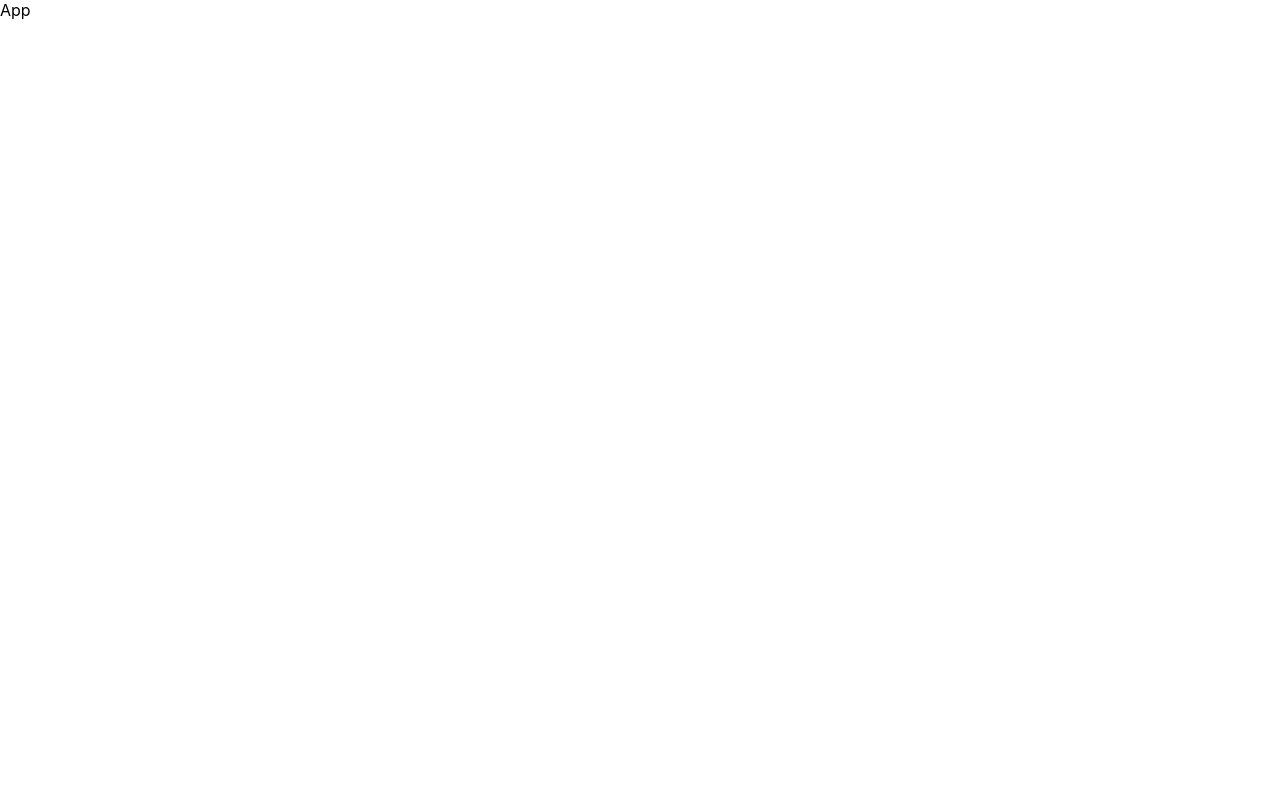
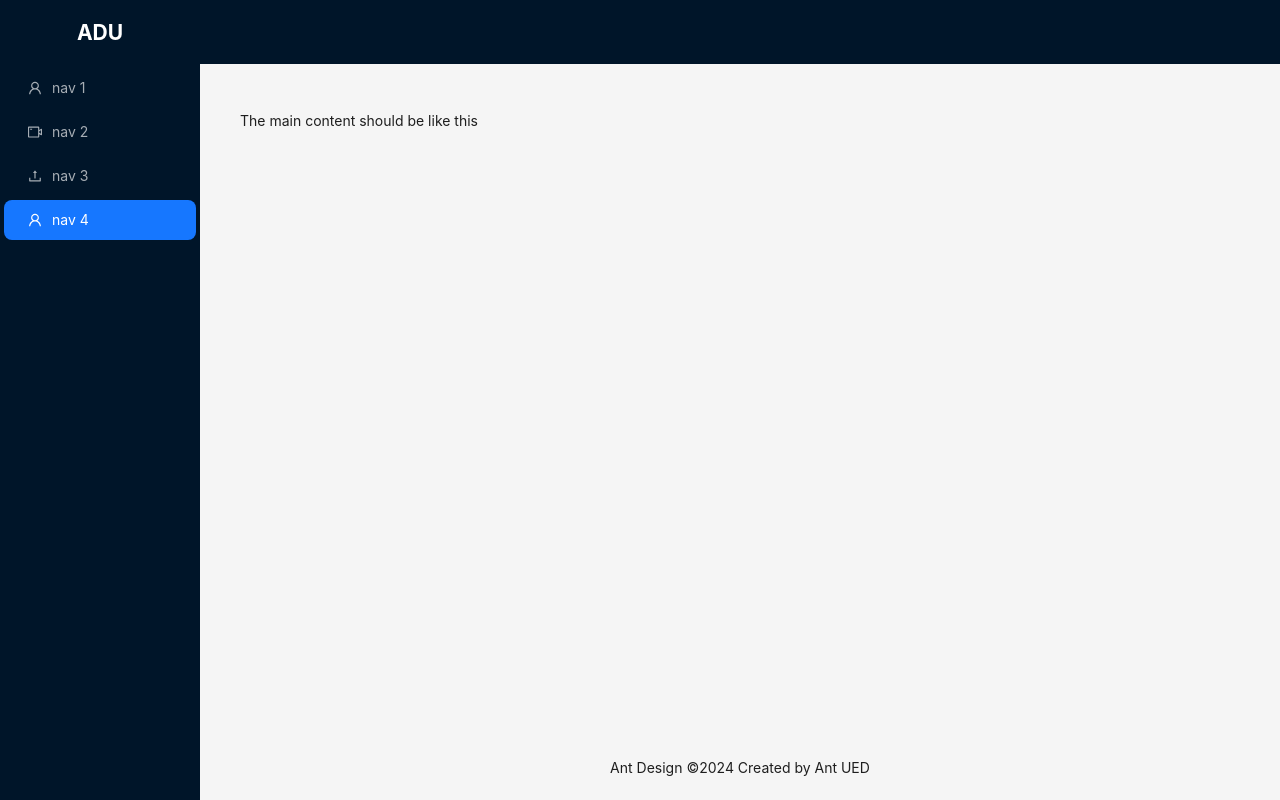
Before and after one commit to mdyasenrafe/advance-uni-client, a React (Create React App) app: page / in a window 1280 px wide. Built offline with nearby package versions, Linux system fonts and the light colour scheme.

Commit message:
antd layout added

```diff
--- a/package.json
+++ b/package.json
@@ -3,6 +3,7 @@
   "version": "0.1.0",
   "private": true,
   "dependencies": {
+    "@ant-design/icons": "^5.3.7",
     "@testing-library/jest-dom": "^5.14.1",
     "@testing-library/react": "^13.0.0",
     "@testing-library/user-event": "^13.2.1",
--- a/src/App.tsx
+++ b/src/App.tsx
@@ -1,5 +1,10 @@
 import React from "react";
+import { MainLayout } from "./components/layout";
 
 export const App = () => {
-  return <div>App</div>;
+  return (
+    <div>
+      <MainLayout />
+    </div>
+  );
 };
--- /dev/null
+++ b/src/components/layout/MainLayout/MainLayout.tsx
@@ -0,0 +1,71 @@
+import {
+  UploadOutlined,
+  UserOutlined,
+  VideoCameraOutlined,
+} from "@ant-design/icons";
+import { Layout, Menu } from "antd";
+import { createElement } from "react";
+
+const { Header, Content, Footer, Sider } = Layout;
+
+const items = [
+  UserOutlined,
+  VideoCameraOutlined,
+  UploadOutlined,
+  UserOutlined,
+].map((icon, index) => ({
+  key: String(index + 1),
+  icon: createElement(icon),
+  label: `nav ${index + 1}`,
+}));
+
+export const MainLayout = () => {
+  return (
+    <Layout style={{ height: "100vh" }}>
+      <Sider
+        breakpoint="lg"
+        collapsedWidth="0"
+        onBreakpoint={(broken) => {
+          console.log(broken);
+        }}
+        onCollapse={(collapsed, type) => {
+          console.log(collapsed, type);
+        }}
+      >
+        <div
+          style={{
+            color: "white",
+            height: "4rem",
+            display: "flex",
+            justifyContent: "center",
+            alignItems: "center",
+          }}
+        >
+          <h1>ADU</h1>
+        </div>
+        <Menu
+          theme="dark"
+          mode="inline"
+          defaultSelectedKeys={["4"]}
+          items={items}
+        />
+      </Sider>
+      <Layout>
+        <Header style={{ padding: 0 }} />
+        <Content style={{ margin: "24px 16px 0" }}>
+          <div
+            style={{
+              padding: 24,
+              minHeight: 360,
+            }}
+          >
+            The main content should be like this
+          </div>
+        </Content>
+        <Footer style={{ textAlign: "center" }}>
+          Ant Design ©{new Date().getFullYear()} Created by Ant UED
+        </Footer>
+      </Layout>
+    </Layout>
+  );
+};
--- /dev/null
+++ b/src/components/layout/MainLayout/index.ts
@@ -0,0 +1 @@
+export * from "./MainLayout";
--- /dev/null
+++ b/src/components/layout/index.ts
@@ -0,0 +1 @@
+export * from "./MainLayout";
--- a/src/index.css
+++ b/src/index.css
@@ -1,13 +1,5 @@
-body {
+* {
+  box-sizing: border-box;
   margin: 0;
-  font-family: -apple-system, BlinkMacSystemFont, 'Segoe UI', 'Roboto', 'Oxygen',
-    'Ubuntu', 'Cantarell', 'Fira Sans', 'Droid Sans', 'Helvetica Neue',
-    sans-serif;
-  -webkit-font-smoothing: antialiased;
-  -moz-osx-font-smoothing: grayscale;
+  padding: 0;
 }
-
-code {
-  font-family: source-code-pro, Menlo, Monaco, Consolas, 'Courier New',
-    monospace;
-}
```
